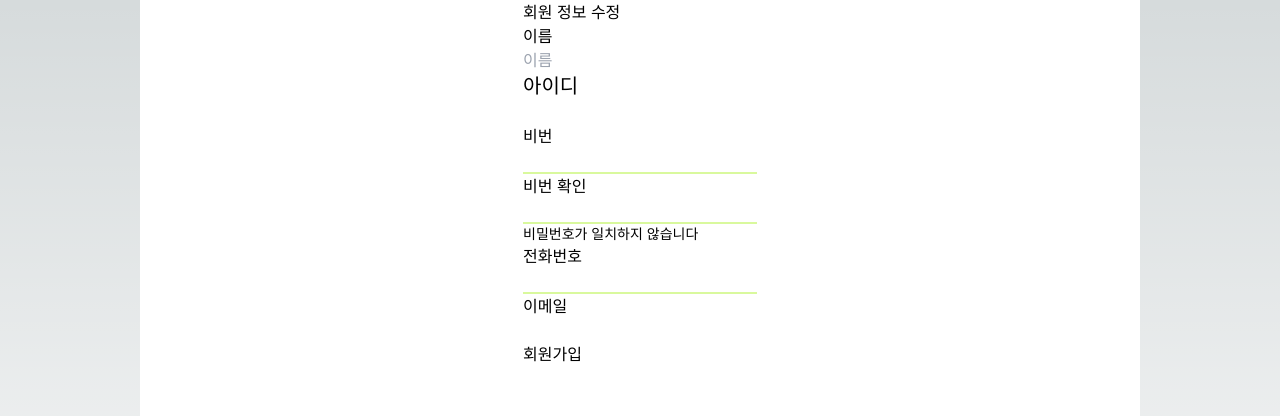
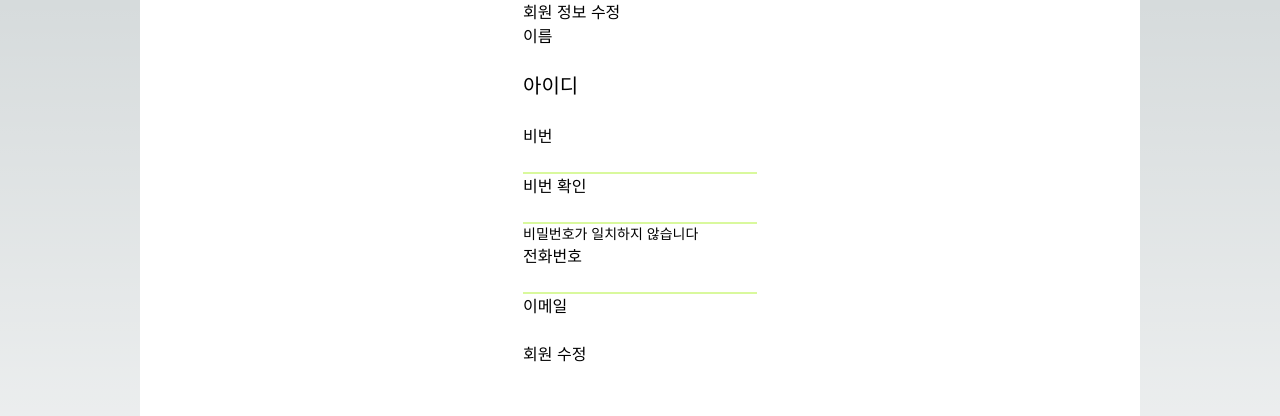
Before and after one commit to TeamA2O2/A2O2_Front, a Next.js app: page /user/info/update in a window 1280 px wide. Shown: the top 416 px of the page. Built offline with nearby package versions, Linux system fonts and the light colour scheme; no server answers.

Commit message:
✅ <Feat> 유저 info updata 수정

```diff
--- a/app/user/info/update/page.tsx
+++ b/app/user/info/update/page.tsx
@@ -17,7 +17,11 @@ export default function Update() {
   useEffect(() => {
     const userId = localStorage.getItem("Id");
 
-    axios.get(`https://ao-rztme.run.goorm.site/user/getUserData/testid2`)
+    axios.get(`https://ao-rztme.run.goorm.site/user/getUserData/doyeon`)
+    .then((res)=>{
+      console.log(res.data.data)
+      setUser(res.data.data)
+    })
 
   },[]);
 
@@ -68,7 +72,7 @@ export default function Update() {
           <input
             onChange={InputData}
             name="name"
-            placeholder="이름"
+            placeholder={user.name}
           />
         </div>
 
@@ -137,7 +141,7 @@ export default function Update() {
       </div>
 
       <button onClick={UpdateUser} className="m-auto">
-        회원가입
+        회원 수정
       </button>
     </div>
   );
```
